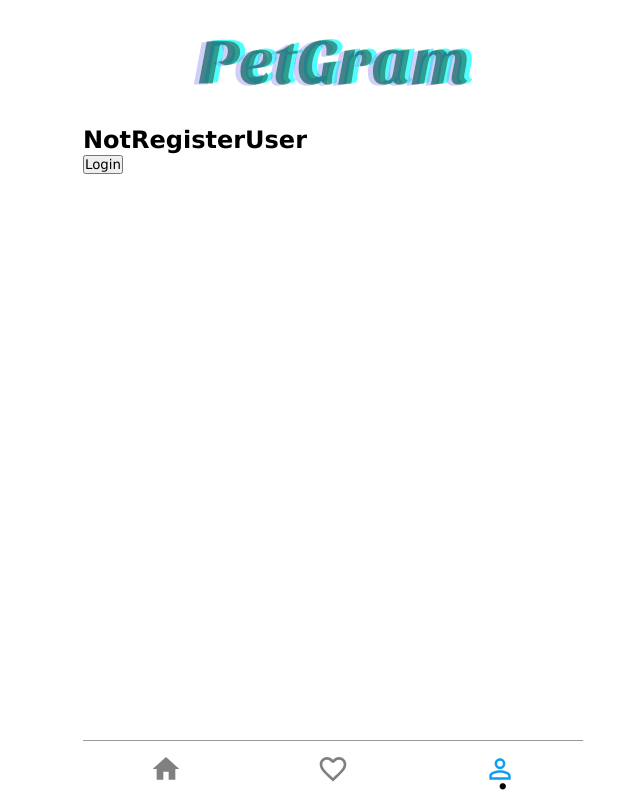
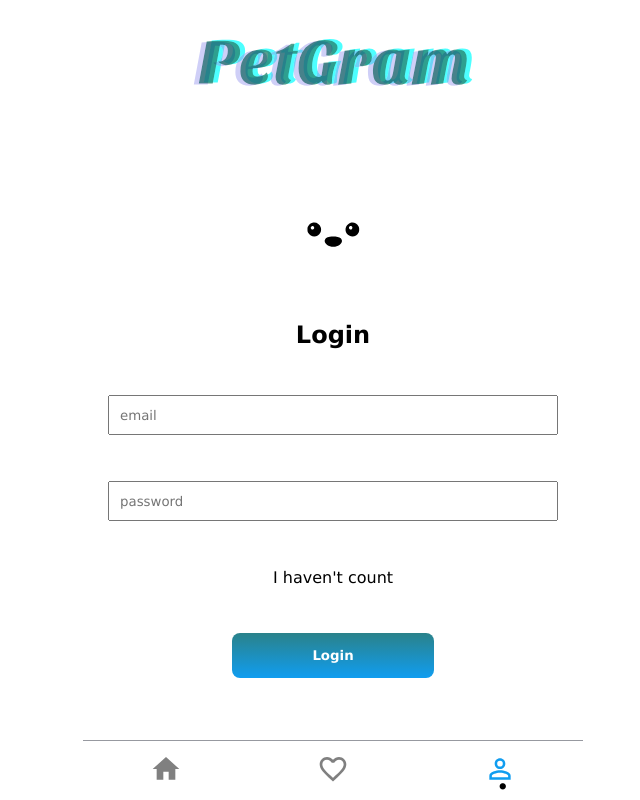
Before and after one commit to Quarzizus/PetGram, a React (Vite) app: page /user in a window 1280 px wide. Shown: the whole page, without its empty margins (307-947 px from the left). Built offline with nearby package versions, Linux system fonts and the light colour scheme.

Commit message:
ADD-> HOC Form

```diff
--- /dev/null
+++ b/src/components/ErrorForm/index.jsx
@@ -0,0 +1,11 @@
+import { Container } from "./styles";
+
+const ErrorForm = ({ message }) => {
+  return (
+    <Container>
+      <p>{message}</p>
+    </Container>
+  );
+};
+
+export { ErrorForm };
--- /dev/null
+++ b/src/components/ErrorForm/styles.js
@@ -0,0 +1,13 @@
+import styled from "styled-components";
+
+const Container = styled.div`
+  width: 100%;
+  padding: 8px 10px;
+  display: flex;
+  align-items: center;
+  justify-content: center;
+  background-color: red;
+  color: white;
+`;
+
+export { Container };
--- a/src/components/UserForm/index.jsx
+++ b/src/components/UserForm/index.jsx
@@ -1,17 +1,32 @@
 import { useInputValue } from "../../hooks/useInputValue";
 import { Button, Input, Form } from "./styles";
 import { FormLogo } from "./FormLogo";
+import { ErrorForm } from "../ErrorForm/index";
 
-const UserForm = ({ title }) => {
+const UserForm = ({
+  onClick,
+  loading,
+  error,
+  typeForm,
+  setTypeForm,
+  title,
+  toggleMessage,
+  setLogged,
+}) => {
   const { valuesForm, handlerInput } = useInputValue();
 
-  const handlerSubmit = () => {
-    console.log(valuesForm);
+  const handlerClick = () => {
+    onClick({ variables: { input: valuesForm } });
+    setLogged(true);
   };
 
   return (
     <Form>
       <FormLogo />
+      {error && <ErrorForm message={error.message} />}
+      {loading && <h2>Loading...</h2>}
+      {!loading && (
+        <>
           <h2>{title}</h2>
           <Input
             type="email"
@@ -25,9 +40,12 @@ const UserForm = ({ title }) => {
             placeholder="password"
             onChange={handlerInput}
           />
-      <Button type="button" onClick={handlerSubmit}>
+          <p onClick={() => setTypeForm(!typeForm)}>{toggleMessage}</p>
+          <Button type="button" onClick={handlerClick}>
             {title}
           </Button>
+        </>
+      )}
     </Form>
   );
 };
--- a/src/containers/WithLogged.jsx
+++ b/src/containers/WithLogged.jsx
@@ -5,11 +5,11 @@ import { AppContext } from "../context/AppContext";
 import { useContext } from "react";
 
 const WithLogged = ({ children }) => {
-  const { login } = useContext(AppContext);
+  const { logged } = useContext(AppContext);
 
   const Routes = Children.toArray(children).map((child) =>
     cloneElement(child, {
-      login,
+      logged,
       notRegisterUser: () => <NotRegisterUser />,
     })
   );
--- /dev/null
+++ b/src/containers/WithRegisterLoginForm.jsx
@@ -0,0 +1,5 @@
+const WithRegisterLoginForm = (Form) => {
+  return (props) => <Form {...props} />;
+};
+
+export { WithRegisterLoginForm };
--- a/src/context/StateContext.jsx
+++ b/src/context/StateContext.jsx
@@ -2,11 +2,11 @@ import { AppContext } from "./AppContext";
 import { useState } from "react";
 
 const StateContext = ({ children }) => {
-  const [login, setLogin] = useState(false);
+  const [logged, setLogged] = useState(false);
 
   const value = {
-    login,
-    setLogin,
+    logged,
+    setLogged,
   };
 
   return <AppContext.Provider value={value}>{children}</AppContext.Provider>;
--- /dev/null
+++ b/src/graphql/Mutations.jsx
@@ -0,0 +1,14 @@
+import { gql } from "@apollo/client";
+
+const signup = gql`
+  mutation signup($input: UserCredentials!) {
+    signup(input: $input)
+  }
+`;
+const login = gql`
+  mutation login($input: UserCredentials!) {
+    login(input: $input)
+  }
+`;
+
+export { signup, login };
--- a/src/pages/Detail.jsx
+++ b/src/pages/Detail.jsx
@@ -1,7 +1,7 @@
 import React from "react";
 import { WithDetailPhotoCard } from "../containers/WithDetailPhotoCard";
 
-const Detail = ({ detailId, login, notRegisterUser }) => {
+const Detail = ({ detailId, logged, notRegisterUser }) => {
   return (
     <WithDetailPhotoCard
       id={detailId}
--- a/src/pages/Favorites.jsx
+++ b/src/pages/Favorites.jsx
@@ -1,5 +1,5 @@
-const Favorites = ({ login, notRegisterUser }) => {
-  return <div>{!login ? notRegisterUser() : <h2>Favorites</h2>}</div>;
+const Favorites = ({ logged, notRegisterUser }) => {
+  return <div>{!logged ? notRegisterUser() : <h2>Favorites</h2>}</div>;
 };
 
 export { Favorites };
--- a/src/pages/Home.jsx
+++ b/src/pages/Home.jsx
@@ -1,10 +1,10 @@
 import { ListOfCategories } from "../components/ListOfCategories/";
 import { ListOfPhotoCards } from "../components/ListOfPhotoCards/";
 
-const Home = ({ categoryId, login, notRegisterUser }) => {
+const Home = ({ categoryId, logged, notRegisterUser }) => {
   return (
     <>
-      {!login ? (
+      {!logged ? (
         notRegisterUser()
       ) : (
         <>
--- a/src/pages/NotRegisterUser.jsx
+++ b/src/pages/NotRegisterUser.jsx
@@ -1,13 +1,7 @@
-import { useContext } from "react";
-import { AppContext } from "../context/AppContext";
-
 const NotRegisterUser = () => {
-  const { setLogin } = useContext(AppContext);
-
   return (
     <div>
       <h2>NotRegisterUser</h2>
-      <button onClick={() => setLogin(true)}>Login</button>
     </div>
   );
 };
--- a/src/pages/User.jsx
+++ b/src/pages/User.jsx
@@ -1,7 +1,46 @@
+import { WithRegisterLoginForm } from "../containers/WithRegisterLoginForm";
+import { useState, useContext } from "react";
+import { useMutation } from "@apollo/client";
+import { signup, login } from "../graphql/Mutations";
 import { UserForm } from "../components/UserForm";
+import { AppContext } from "../context/AppContext";
 
-const User = ({ login, notRegisterUser }) => {
-  return <div>{!login ? notRegisterUser() : <UserForm title="Login" />}</div>;
+const User = () => {
+  const [typeForm, setTypeForm] = useState(false);
+  const { logged, setLogged } = useContext(AppContext);
+
+  const [createUser, { loading: loadingRegister, error: errorRegister }] =
+    useMutation(signup);
+  const [loginUser, { loading: loadingLogin, error: errorLogin }] =
+    useMutation(login);
+
+  const Form = () => {
+    if (typeForm) {
+      return WithRegisterLoginForm(UserForm)({
+        onClick: createUser,
+        loading: loadingRegister,
+        error: errorRegister,
+        typeForm,
+        setTypeForm,
+        title: "Register",
+        toggleMessage: "You have already count?",
+        setLogged,
+      });
+    } else {
+      return WithRegisterLoginForm(UserForm)({
+        onClick: loginUser,
+        loading: loadingLogin,
+        error: errorLogin,
+        typeForm,
+        setTypeForm,
+        title: "Login",
+        toggleMessage: "I haven't count",
+        setLogged,
+      });
+    }
+  };
+
+  return <div>{logged ? <h2>User...</h2> : Form()}</div>;
 };
 
 export { User };
```
Lines whose indentation alone changed are shown as unchanged.
